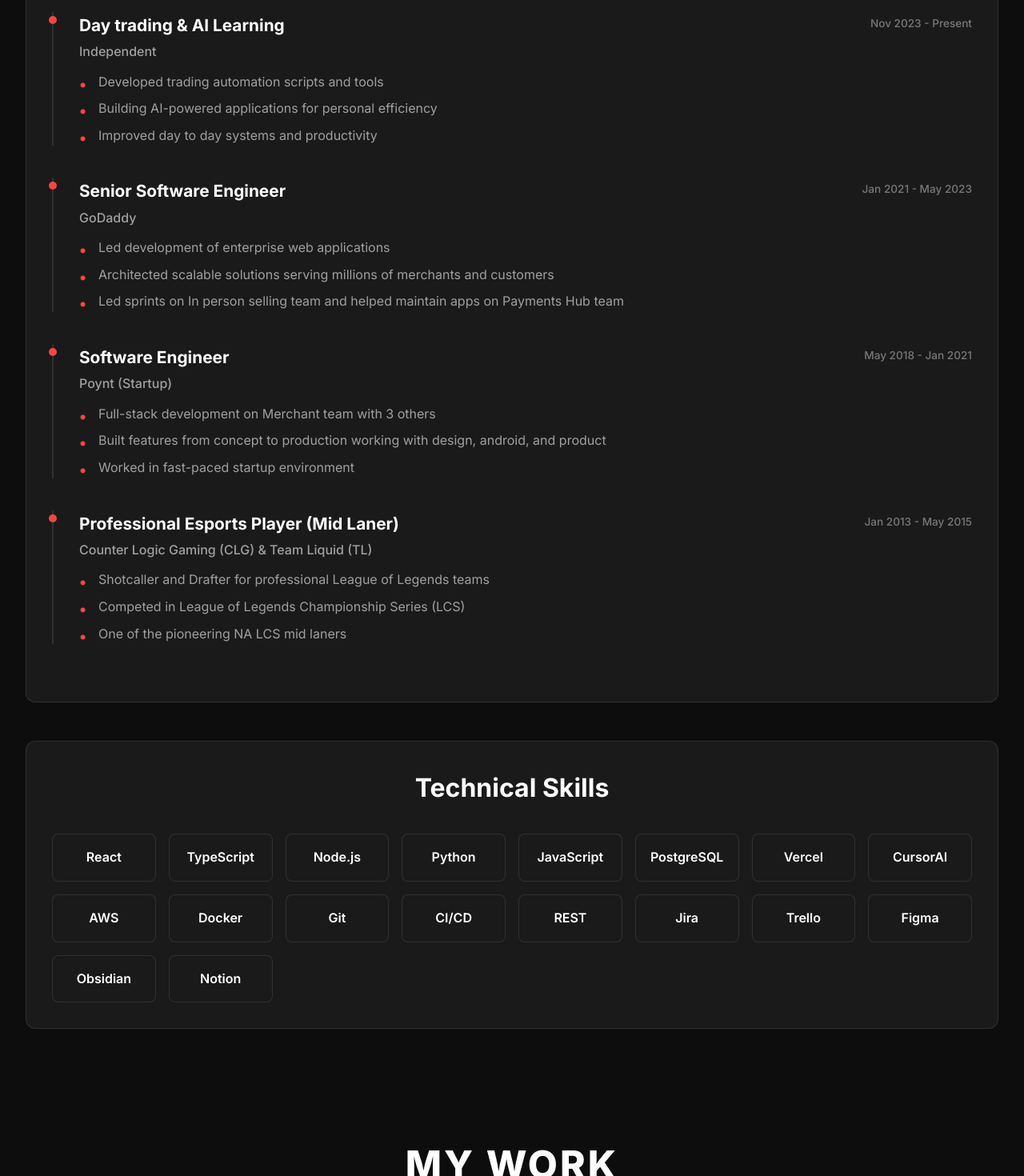
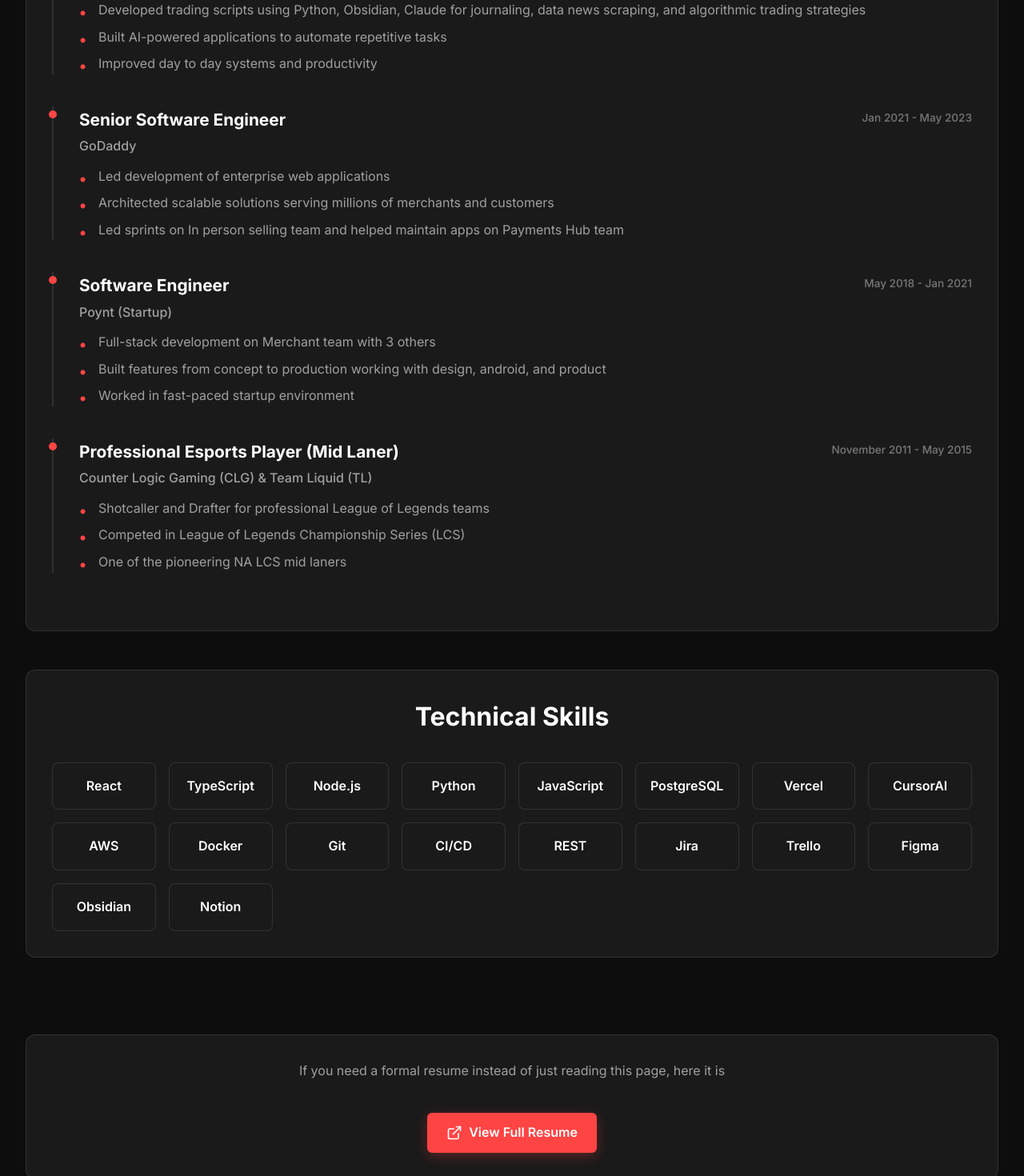
Before and after one commit to austinshin/portfolio, a React (Vite) app: page / in a window 1280 px wide. Shown: the part 2280-3750 px from the top of the page at 80% size. Built offline with nearby package versions, Linux system fonts and the light colour scheme.

Commit message:
Move View Full Resume button to bottom with explanatory text

```diff
--- a/src/pages/Resume.tsx
+++ b/src/pages/Resume.tsx
@@ -9,8 +9,8 @@ const Resume = () => {
       company: 'Independent',
       period: 'Nov 2023 - Present',
       description: [
-        'Developed trading automation scripts and tools',
-        'Building AI-powered applications for personal efficiency',
+        'Developed trading scripts using Python, Obsidian, Claude for journaling, data news scraping, and algorithmic trading strategies',
+        'Built AI-powered applications to automate repetitive tasks',
         'Improved day to day systems and productivity'
       ],
     },
@@ -37,7 +37,7 @@ const Resume = () => {
     {
       title: 'Professional Esports Player (Mid Laner)',
       company: 'Counter Logic Gaming (CLG) & Team Liquid (TL)',
-      period: 'Jan 2013 - May 2015',
+      period: 'November 2011 - May 2015',
       description: [
         'Shotcaller and Drafter for professional League of Legends teams',
         'Competed in League of Legends Championship Series (LCS)',
@@ -56,17 +56,6 @@ const Resume = () => {
       >
         <h1>RESUME</h1>
         <div className="header-line"></div>
-        <motion.a
-          href="https://docs.google.com/document/d/1ymPbw5Vk9lI6TSC7xU1gq7BXzcX22zJiqdWdqtFteeY/edit?usp=sharing"
-          target="_blank"
-          rel="noopener noreferrer"
-          className="download-btn"
-          whileHover={{ scale: 1.05 }}
-          whileTap={{ scale: 0.95 }}
-        >
-          <ExternalLink size={20} />
-          View Full Resume
-        </motion.a>
       </motion.div>
 
       <div className="resume-content">
@@ -129,6 +118,29 @@ const Resume = () => {
             ))}
           </div>
         </motion.section>
+
+        <motion.section
+          className="resume-section full-width"
+          initial={{ opacity: 0, y: 50 }}
+          animate={{ opacity: 1, y: 0 }}
+          transition={{ duration: 0.8, delay: 0.8 }}
+          style={{ textAlign: 'center', marginTop: '3rem' }}
+        >
+          <p style={{ color: 'var(--text-secondary)', marginBottom: '1.5rem', fontSize: '1rem' }}>
+            If you need a formal resume instead of just reading this page, here it is
+          </p>
+          <motion.a
+            href="https://docs.google.com/document/d/1ymPbw5Vk9lI6TSC7xU1gq7BXzcX22zJiqdWdqtFteeY/edit?usp=sharing"
+            target="_blank"
+            rel="noopener noreferrer"
+            className="download-btn"
+            whileHover={{ scale: 1.05 }}
+            whileTap={{ scale: 0.95 }}
+          >
+            <ExternalLink size={20} />
+            View Full Resume
+          </motion.a>
+        </motion.section>
       </div>
     </div>
   )
```
